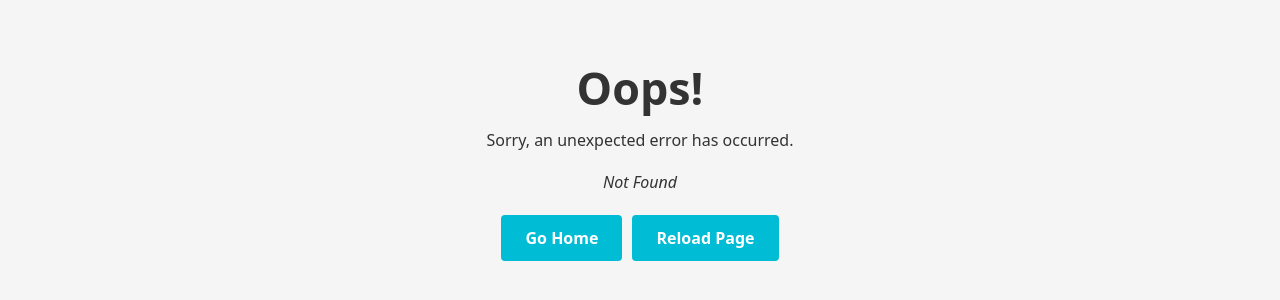
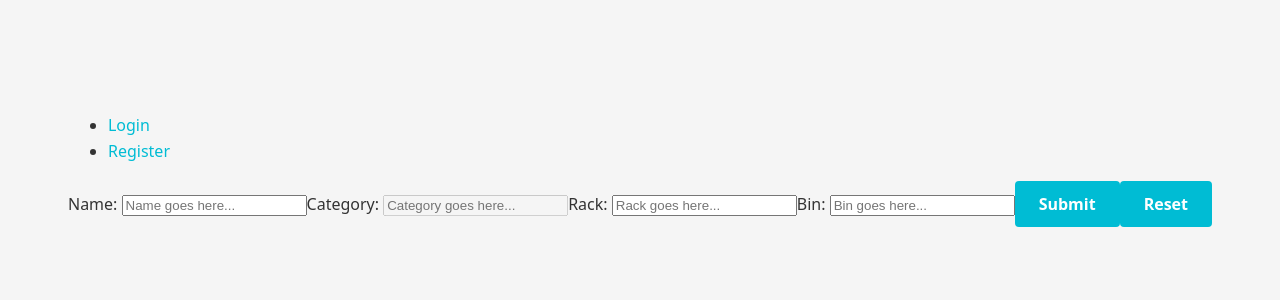
Before and after one commit to josdic1/finventory, a React (Vite) app in the folder client/: page /products/1/edit in a window 1280 px wide. Before the commit this address had no page. Shown: the part 238-538 px from the top of the page. Built offline with nearby package versions, Linux system fonts and the light colour scheme; no server answers.

Commit message:
set up dual arg from edit form--aold and new

```diff
--- /dev/null
+++ b/client/src/components/ProductFormEdit.jsx
@@ -0,0 +1,84 @@
+import { useState, useEffect } from "react";
+import { useNavigate, useParams } from "react-router-dom";
+import { useApp } from "../hooks/useApp";
+
+export function ProductFormEdit() {
+    const { selectedCategoryId, userCategories, updateProduct } = useApp();
+    const [formData, setFormData] = useState({
+        id: '',
+        name: '',
+        category_id: '',
+        rack: '',
+        bin: ''
+    });
+    const [originalCategoryId, setOriginalCategoryId] = useState(null); // Track original category
+
+    const navigate = useNavigate();
+    const { id } = useParams();
+
+    useEffect(() => {
+        const found = userCategories.find(category => category.id === selectedCategoryId);
+        if (found) {
+            const product = found.products.find(product => product.id === parseInt(id));
+            if (product) {
+                setFormData({
+                    id: product.id,
+                    name: product.name,
+                    category_id: product.category_id,
+                    rack: product.rack,
+                    bin: product.bin
+                });
+                setOriginalCategoryId(product.category_id); // Store the original category ID
+            }
+        }
+    }, [id, userCategories, selectedCategoryId]);
+
+    const onFormChange = (e) => {
+        const { name, value } = e.target;
+        setFormData((prev) => ({
+            ...prev,
+            [name]: value,
+        }));
+    };
+
+    async function onUpdate(e) {
+        e.preventDefault();
+        const updatedProduct = {
+            ...formData,
+            name: formData.name,
+            category_id: parseInt(formData.category_id),
+            rack: formData.rack,
+            bin: formData.bin,
+        };
+        await updateProduct(updatedProduct, originalCategoryId); // Use originalCategoryId here
+        navigate('/');
+        onClear();
+    }
+
+    function onClear() {
+        setFormData({
+            id: '',
+            name: '',
+            category_id: '',
+            rack: '',
+            bin: ''
+        });
+    }
+
+    return (
+        <>
+            <form onSubmit={onUpdate}>
+                <label htmlFor="name">Name: </label>
+                <input type="text" id="name" name="name" placeholder="Name goes here..." onChange={onFormChange} value={formData.name} required />
+                <label htmlFor="category_id">Category: </label>
+                <input type="text" id="category_id" name="category_id" placeholder="Category goes here..." onChange={onFormChange} value={formData.category_id} disabled />
+                <label htmlFor="rack">Rack: </label>
+                <input type="text" id="rack" name="rack" placeholder="Rack goes here..." onChange={onFormChange} value={formData.rack} />
+                <label htmlFor="bin">Bin: </label>
+                <input type="text" id="bin" name="bin" placeholder="Bin goes here..." onChange={onFormChange} value={formData.bin} />
+                <button type="submit">Submit</button>
+                <button type="button" onClick={onClear}>Reset</button>
+            </form>
+        </>
+    );
+}
--- a/client/src/components/UserCategories.jsx
+++ b/client/src/components/UserCategories.jsx
@@ -1,21 +1,18 @@
 // In UserCategories.jsx
-import { useState } from "react";
+import  {useApp} from "../hooks/useApp"
 import { useNavigate } from "react-router-dom";
 
 export function UserCategories({ categoriesToDisplay }) {
-    const navigate = useNavigate(); // Initialize navigate hook
+    const { setSelectedCategoryId, selectedCategoryId } = useApp();
+    const navigate = useNavigate();
 
-    // State to keep track of the currently selected (open) category
-    const [selectedCategoryId, setSelectedCategoryId] = useState(null);
 
-    // This function will be called when a category button is clicked
+
+
     const handleCategoryClick = (categoryId) => {
-        // If the same category is clicked again, close it (toggle)
-        // Otherwise, open the new category
         setSelectedCategoryId(prevId => (prevId === categoryId ? null : categoryId));
     };
 
-    // Add a check to ensure categoriesToDisplay is not null/undefined/empty
     if (!categoriesToDisplay || categoriesToDisplay.length === 0) {
         return <div className="categories"><h2>Categories</h2><p>No categories found.</p></div>;
     }
@@ -26,19 +23,18 @@ export function UserCategories({ categoriesToDisplay }) {
             <ul>
                 {categoriesToDisplay.map((category) => (
                     <li key={category.id}>
-                        {/* Category Name Button - opens/closes product list */}
+
                         <button
                             onClick={() => handleCategoryClick(category.id)}
-                            // Add a class for styling if this category is currently selected
+
                             className={selectedCategoryId === category.id ? 'selected-category' : ''}
                         >
                             {category.name}
                         </button>
 
-                        {/* Nested Product List */}
-                        {/* Only show if this category is the selected one */}
+
                         {selectedCategoryId === category.id && (
-                            <ul className="product-list"> {/* Add a class for styling nested list */}
+                            <ul className="product-list">
                                 {category.products && category.products.length > 0 ? (
                                     category.products.map((product) => (
                                         <li key={product.id}>
--- a/client/src/providers/AppProvider.jsx
+++ b/client/src/providers/AppProvider.jsx
@@ -5,12 +5,14 @@ export const AppContext = createContext();
 
 export const AppProvider = ({ children }) => {
     const [loading, setLoading] = useState(true);
-    const [userInfo, setUserInfo] = useState(null); // This will hold general user info
-    const [userCategories, setUserCategories] = useState([]); // This will hold user's specific categories
-    const [allCategories, setAllCategories] = useState([]); // All categories from /categories/
+    const [userInfo, setUserInfo] = useState(null);
+    const [userCategories, setUserCategories] = useState([]);
+    const [allCategories, setAllCategories] = useState([]);
+
+    // --- ADD THESE STATE VARIABLES ---
+    const [selectedCategoryId, setSelectedCategoryId] = useState(null);
 
     const API_URL = 'http://localhost:5555/';
-
     // Check session on mount
     useEffect(() => {
         fetch(`${API_URL}/check_session`, {
@@ -59,6 +61,7 @@ export const AppProvider = ({ children }) => {
 
 
     // ============= USER FUNCTIONS =============
+    // Example of a login function (adjusted for updated state management)
     const login = async (loginObject) => {
         const response = await fetch(`${API_URL}/login`, {
             method: 'POST',
@@ -66,44 +69,38 @@ export const AppProvider = ({ children }) => {
             credentials: 'include',
             body: JSON.stringify(loginObject)
         });
-
         const data = await response.json();
-
         if (response.ok) {
-        if (data.user) { // Check if user data is present in the login response
+            if (data.user) {
                 const { categories, ...restOfUserInfo } = data.user;
                 setUserInfo(restOfUserInfo);
-            setUserCategories(categories || []); // Ensure it's an array
+                setUserCategories(categories || []);
+                setSelectedCategoryId(null); // Clear selected category on login
             }
-        // No need to call setUser(data) if you're using userInfo/userCategories
-
             return { success: true };
         } else {
             return { success: false, error: data.error };
         }
     };
 
-
+    // Example of a logout function (adjusted for updated state management)
     const logout = async () => {
         const response = await fetch(`${API_URL}/logout`, {
             method: 'POST',
             credentials: 'include'
         });
-
         const data = await response.json();
-
         if (response.ok) {
             setUserInfo(null);
             setUserCategories([]);
+            setSelectedCategoryId(null); // Clear selected category on logout
             return { success: true };
         } else {
             return { success: false, error: data.error };
         }
-    }
+    };
 
-    // ============= PRODUCT FUNCTIONS =============
-
-
+    // Corrected createProduct (from previous conversation)
     const createProduct = async (product) => {
         const response = await fetch(`${API_URL}/products/new`, {
             method: 'POST',
@@ -111,15 +108,10 @@ export const AppProvider = ({ children }) => {
             credentials: 'include',
             body: JSON.stringify(product)
         });
-
-
         const data = await response.json();
-
         if (response.ok) {
-
             setUserCategories(prevCategories =>
                 prevCategories.map(category => {
-
                     if (category.id === data.category_id) {
                         return {
                             ...category,
@@ -133,44 +125,61 @@ export const AppProvider = ({ children }) => {
         } else {
             return { success: false, error: data.error };
         }
-}
+    };
 
-    const updateProduct = async (product) => {
-        const response = await fetch(`${API_URL}/products/${product.id}/edit`, {
+
+
+const updateProduct = async (productToUpdate, oldCategoryId) => {
+    const response = await fetch(`${API_URL}/products/${productToUpdate.id}/edit`, {
         method: 'PATCH',
         headers: { 'Content-Type': 'application/json' },
         credentials: 'include',
-            body: JSON.stringify(product)
+        body: JSON.stringify(productToUpdate)
     });
 
-        const data = await response.json();
+    const data = await response.json(); // 'data' is the updated product returned by the server
 
     if (response.ok) {
-            setUserProducts(prev =>
-                prev.map(p => p.id === data.id ? data : p)
+        setUserCategories(prevCategories => {
+            return prevCategories.map(category => {
+                // Find the specific category this product belongs to using the oldCategoryId
+                if (category.id === oldCategoryId) {
+                    return {
+                        ...category, // Keep category details
+                        products: (category.products || []).map(p => // Map through its products
+                            p.id === data.id ? data : p // Replace the old product with the new 'data'
                         )
+                    };
+                }
+                return category; // Return all other categories unchanged
+            });
+        });
         return { success: true, data: data };
     } else {
         return { success: false, error: data.error };
     }
-    }
+};
 
+    // deleteProduct (you'll need to update this similarly to create/update)
     const deleteProduct = async (id) => {
         const response = await fetch(`${API_URL}/products/${id}`, {
             method: 'DELETE',
             credentials: 'include'
         });
-
         if (response.ok) {
-            setUserProducts(prev =>
-                prev.filter(p => p.id !== parseInt(id))
-            )
+            setUserCategories(prevCategories =>
+                prevCategories.map(category => ({
+                    ...category,
+                    products: (category.products || []).filter(product => product.id !== parseInt(id))
+                }))
+            );
             return { success: true };
         } else {
             const data = await response.json();
             return { success: false, error: data.error };
         }
     }
+
 
     const value = useMemo(() => {
         return {
@@ -182,10 +191,12 @@ const value = useMemo(() => {
             logout,
             createProduct,
             updateProduct,
-            deleteProduct
+            deleteProduct,
+
+            selectedCategoryId,
+            setSelectedCategoryId
         };
-    }, [loading, userInfo, userCategories, allCategories]);
-
+    }, [loading, userInfo, userCategories, allCategories, selectedCategoryId]); // Add selectedCategoryId to dependencies
 
     if (loading) {
         return <div>Loading...</div>;
--- a/client/src/routes.jsx
+++ b/client/src/routes.jsx
@@ -2,6 +2,7 @@ import App from "./App";
 import { ErrorPage } from "./pages/ErrorPage";
 import { HomePage } from "./pages/HomePage";
 import { LoginPage } from "./pages/LoginPage";
+import { ProductFormEdit } from "./components/ProductFormEdit";
 import { ProductFormNew } from "./components/ProductFormNew";
 
 export const routes = [
@@ -21,6 +22,10 @@ export const routes = [
             {
                 path: "/products/new",
                 element: <ProductFormNew />,
+            },
+            {
+                path: "/products/:id/edit",
+                element: <ProductFormEdit />,
             }
         ]
     },
```
Also changed, not shown: 1 other file (tests, documents, lock files or other folders). Lines whose indentation alone changed are shown as unchanged.
